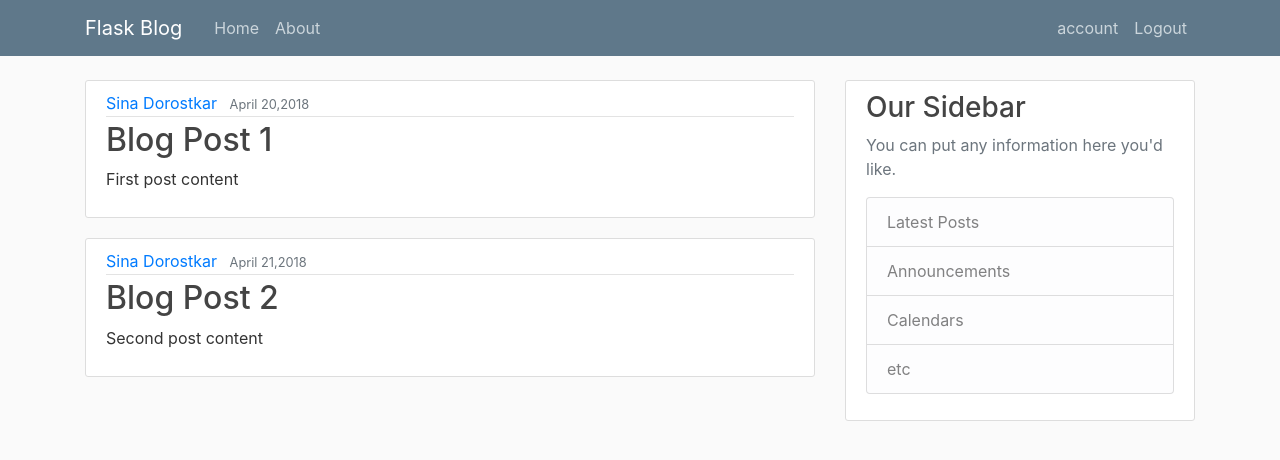
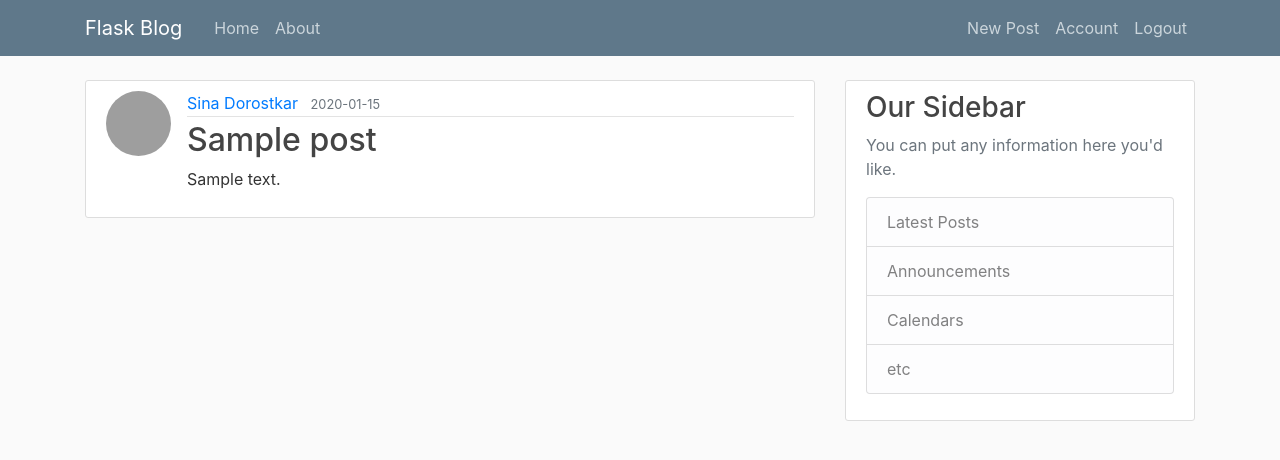
Before and after one commit to Dorostkar/Flask-Blog, a Flask app: page / in a window 1280 px wide. Shown: the top 460 px of the page. Run offline with Flask 2, Linux system fonts and the light colour scheme; a user stored in the database is signed in; tables that the repository leaves empty hold one stand-in row (values such as "Sample post"); some libraries are stand-ins or nearby versions; grey boxes are pictures that could not be loaded.

Commit message:
add posts

```diff
--- a/flaskblog/routes.py
+++ b/flaskblog/routes.py
@@ -4,28 +4,15 @@ from PIL import Image
 from flask import  render_template, url_for, flash, redirect, request
 from flaskblog import app ,db, bcrypt
 from flaskblog.models import User, Post
-from flaskblog.forms import RegistrationForm, LoginForm, UpdateAccountForm
+from flaskblog.forms import RegistrationForm, LoginForm, UpdateAccountForm, PostForm
 from flask_login import login_user, current_user, logout_user, login_required
 
 
-posts=[
-    {
-        'author':'Sina Dorostkar',
-        'title':'Blog Post 1',
-        'content':'First post content',
-        'date_posted':'April 20,2018'
-    },
-     {
-        'author':'Sina Dorostkar',
-        'title':'Blog Post 2',
-        'content':'Second post content',
-        'date_posted':'April 21,2018'
-    }
-]
 
 @app.route("/")
 @app.route("/home")
 def home():
+    posts = Post.query.all()
     return render_template("home.html",posts=posts)
 
 @app.route("/about")
@@ -105,3 +92,15 @@ def account():
     image_file = url_for('static', filename='profile_pics/' + current_user.image_file)
     return render_template('account.html', title="Account",
                             image_file=image_file, form=form)
+
+@app.route("/post/new", methods=['GET', 'POST'])
+@login_required
+def new_post():
+    form = PostForm()
+    if form.validate_on_submit():
+        post =Post(title=form.title.data, content=form.content.data, author=current_user)
+        db.session.add(post)
+        db.session.commit()
+        flash('Your Post has been created!', 'success')
+        return redirect(url_for('home'))
+    return render_template('create_post.html', title="New Post", form=form)
--- a/flaskblog/templates/home.html
+++ b/flaskblog/templates/home.html
@@ -2,10 +2,11 @@
 {% block content %}
     {% for post in posts %}
         <article class="media content-section">
+            <img class="rounded-circle article-img" src="{{ url_for('static',filename='profile_pics/' + post.author.image_file) }}" alt="">
             <div class="media-body">
                 <div class="article-metadata">
-                <a class="mr-2" href="#">{{ post.author }}</a>
-                <small class="text-muted">{{ post.date_posted }}</small>
+                <a class="mr-2" href="#">{{ post.author.username }}</a>
+                <small class="text-muted">{{ post.date_posted.strftime('%Y-%m-%d') }}</small>
                 </div>
                 <h2><a class="article-title" href="#">{{ post.title }}</a></h2>
                 <p class="article-content">{{ post.content }}</p>
--- a/flaskblog/templates/layout.html
+++ b/flaskblog/templates/layout.html
@@ -29,7 +29,8 @@
                     <!-- Navbar Right Side -->
                     <div class="navbar-nav">
                     {% if current_user.is_authenticated %}
-                        <a class="nav-item nav-link" href="{{ url_for('account') }}">account</a>
+                        <a class="nav-item nav-link" href="{{ url_for('new_post') }}">New Post</a>
+                        <a class="nav-item nav-link" href="{{ url_for('account') }}">Account</a>
                         <a class="nav-item nav-link" href="{{ url_for('logout') }}">Logout</a>
                     {% else %}
                         <a class="nav-item nav-link" href="{{ url_for('login') }}">Login</a>
```
Also changed, not shown: flaskblog/forms.py (+6 -1 lines), flaskblog/templates/create_post.html (added, +41 -0 lines).
